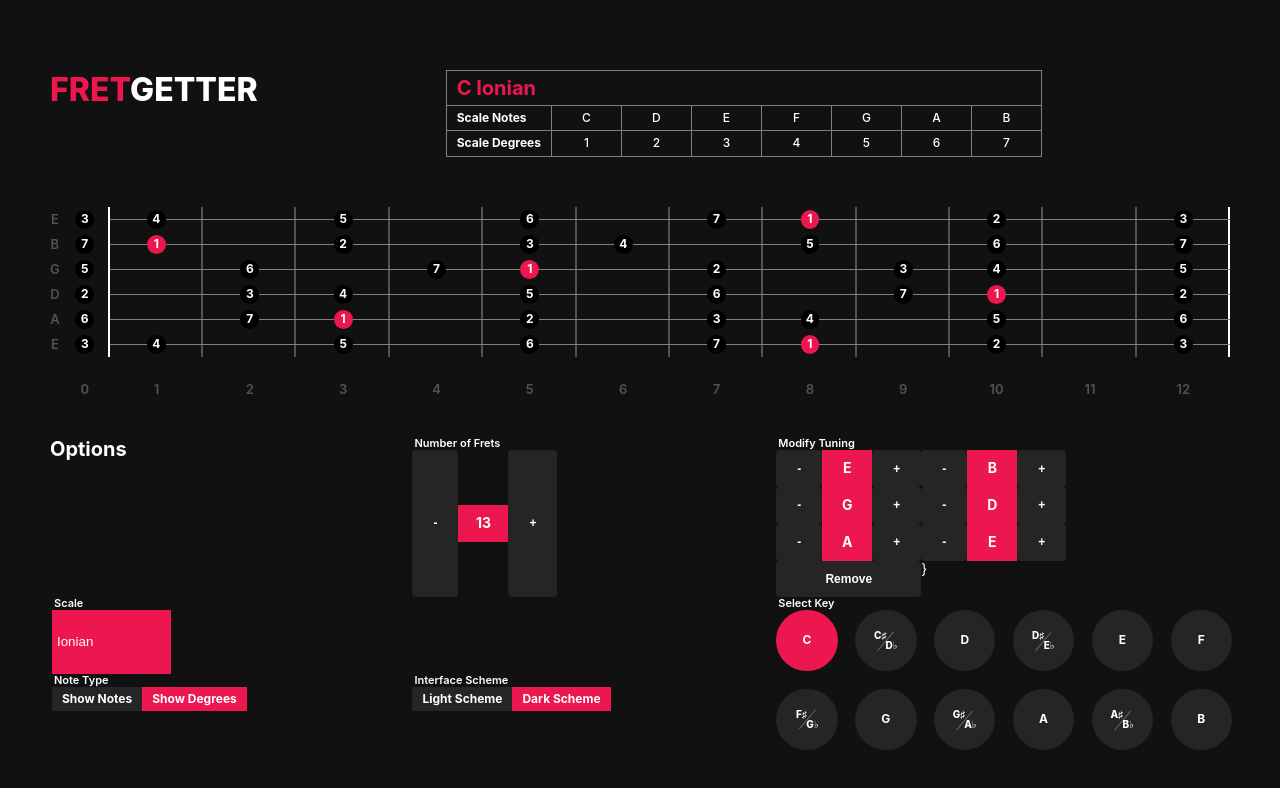
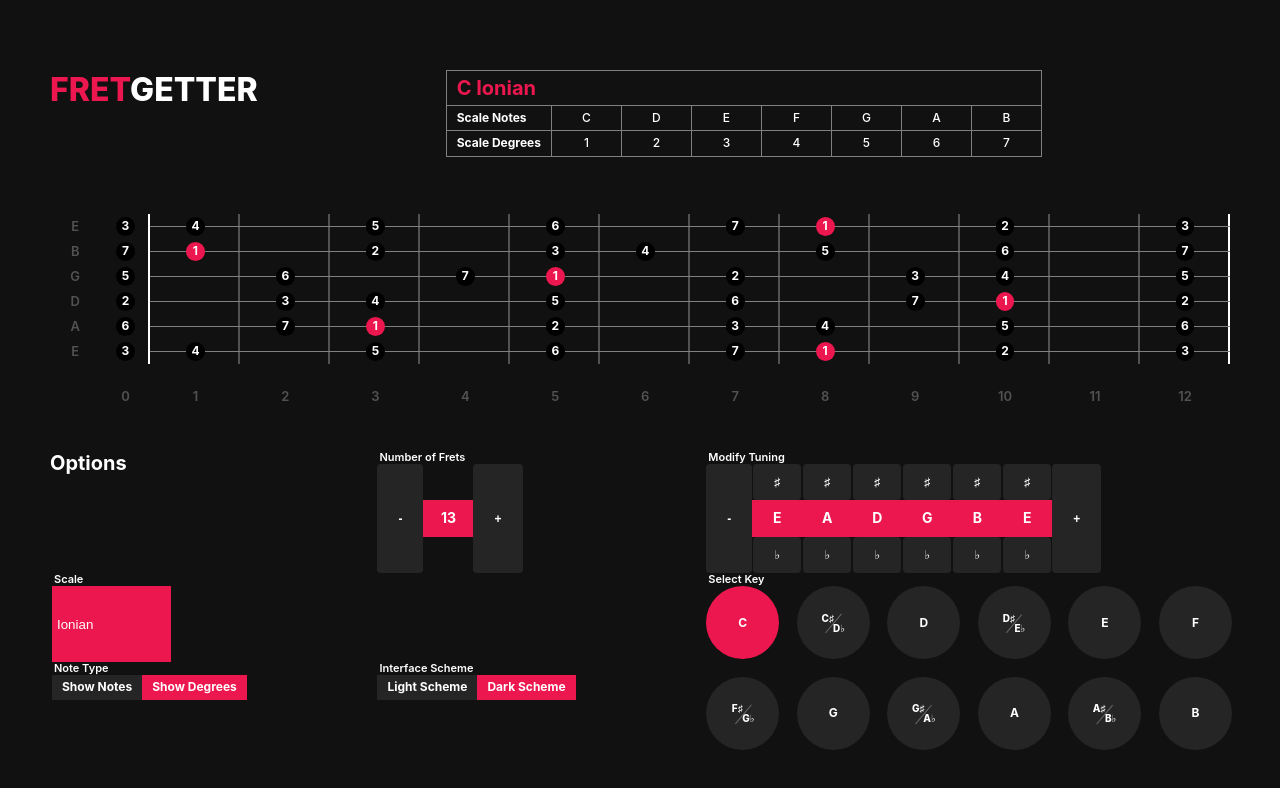
Before and after one commit to ryankbrown/fretboard-app, a React (Vite) app: page / in a window 1280 px wide. Shown: the top 788 px of the page. Built offline with nearby package versions, Linux system fonts and the light colour scheme.

Commit message:
fixed highlighting, corrected tuning ctrl order

```diff
--- a/src/App.jsx
+++ b/src/App.jsx
@@ -3,7 +3,7 @@
 import ControlPanel from './components/ControlPanel.jsx'
 import { tuning, chromatic_scale, scales, all_notes } from './resources/Data.jsx'
 import "./styles/App.scss"
-import { calcScaleData, calcFretboard } from './resources/Utils.jsx'
+import { calcScaleData, calcFretboard, calcTuners, getNoteObj } from './resources/Utils.jsx'
 
 // Test commit message
 // useState
@@ -24,17 +24,11 @@
 export default function App() {
 
 	console.clear();
-	// - - - DEFAULT SETTINGS - - - -
 
 	// * * *  TUNING * * *
 	const max_tuners = 8;
-	const initialTuning = tuning.map((note, i) => {
-		return	{
-			tunerId: i,
-			displayValue: note,
-			numValue: Object.values(all_notes).find((n) => n.name === note).indx
-		}
-	})
+
+	const initialTuning = calcTuners(tuning);
 
 	// Ids for tuner
 	const [highestTunerId, setHighestTunerId] = useState(initialTuning.length - 1);
@@ -50,7 +44,7 @@
 	};
 
 	const addTuner = () => {
-		if (allTuners.length < max_tuners) {
+		if (stringTuning.length < max_tuners) {
 			setTunersUpdate(prevAllTunersState => {
 				const newId = highestTunerId + 1;
 	            setHighestTunerId(newId);
@@ -60,7 +54,7 @@
 					{
 						tunerId: newId,
 						displayValue: 'C',
-						numValue: Object.values(all_notes).find((n) => n.name === 'C').indx
+						numValue: getNoteObj('C').indx
 					}
 				]
 			})
@@ -118,7 +112,7 @@
 	const key_list = Object.values(all_notes).map( note_obj => note_obj.name);
 
 	const app_style_attr = Object.entries(scales).reduce( (acc, [k, v] ) => {
-		acc[`--${k}`] = v.color;
+		acc[`--${v.id}`] = v.color;
 		return acc;
 	}, {})
 
@@ -129,11 +123,7 @@
 	return (
 		<>
 			<main
-				className={`
-					app-main-container
-					${interfaceScheme}
-					${`current-scale--${Object.values(scales).find(scale_obj => scale_obj.name === currentScale).id}`}
-				`}
+				className={`app-main-container ${interfaceScheme} ${`current-scale--${Object.values(scales).find(scale_obj => scale_obj.name === currentScale).id}`}`}
 				style={app_style_attr}
 			>
 				<h1 className="app-title">Fret<span className="app-title__white">Getter</span></h1>
@@ -185,7 +175,8 @@
 					tunerRemoveBtns={tunerRemoveBtns}
 					setTunerRemoveBtns={setTunerRemoveBtns}
 					removeTuner={removeTuner}
-					maxTuner={max_tuners}
+					maxTuners={max_tuners}
+					addTuner={addTuner}
 
 					interfaceScheme={interfaceScheme} setInterfaceScheme={setInterfaceScheme}
 					currentScale={currentScale} handleScaleSelection={handleScaleSelection}
--- a/src/components/ControlPanel.jsx
+++ b/src/components/ControlPanel.jsx
@@ -15,6 +15,8 @@
 export default function ControlPanel(props) {
 
 	const note_obj_from_name = name => Object.values(all_notes).find(note => note.name === name);
+
+	const reversedStringTuning = props.stringTuning.slice().reverse();
 
 	return (
 		<>
@@ -118,8 +120,13 @@
 					/>
 				</FieldGroup>
 
-				<FieldGroup selectorName="tuning" legendString="Modify Tuning">{
-					props.stringTuning.map( tuner => (
+				<FieldGroup selectorName="tuning" legendString="Modify Tuning">
+					<div className="control-panel__tuning-wrapper">
+						{ props.stringTuning.length < props.maxTuners && (
+							<button onClick={()=> props.setTunerRemoveBtns( prevValue => prevValue ? false : true )}>-</button>
+						)}
+						{
+							reversedStringTuning.map( tuner => (
 									<Tuner
 										key={tuner.tunerId}
 										tunerId={tuner.tunerId}
@@ -132,14 +139,14 @@
 										setStringTuning={props.setStringTuning}
 										tunerRemoveBtns={props.tunerRemoveBtns}
 									/>
-						))
+								)
+							)
 						}
-
-					{ props.stringTuning.length < props.max_tuners && <button onClick={props.addTuner}>Add</button> }
-					{ props.stringTuning.length > 1 && <button onClick={()=> props.setTunerRemoveBtns( prevValue => prevValue ? false : true )}>Remove</button> }
-
-				}</FieldGroup>
-
+						{ props.stringTuning.length > 1 && (
+							<button onClick={props.addTuner}>+</button>
+						)}
+					</div>
+				</FieldGroup>
 			</div>
 		</>
 	)
--- a/src/components/Stepper.jsx
+++ b/src/components/Stepper.jsx
@@ -1,9 +1,6 @@
 export default function Stepper(props) {
 	return (
-		<div className={`
-			input-group__stepper
-			input-group__stepper--${props.id}
-		`}>
+		<div className={`input-group__stepper input-group__stepper--${props.id}`}>
 			<button
 				className="input-group__stepper-btn input-group__stepper-btn--decrease"
 				onClick={ () => props.setValue( props.value - 1 ) }
--- a/src/components/Tuner.jsx
+++ b/src/components/Tuner.jsx
@@ -15,19 +15,20 @@
 	return (
 		<div className={`tuner-stepper tuner-stepper--${props.tunerId}`}>
 			<Stepper
-				id={`stepper-tuning--${props.tunerId}`}
-				key={`stepper-tuning--${props.tunerId}`}
+				id={`tuner-${props.tunerId}`}
+				key={`tuner-${props.tunerId}`}
 				value={props.numValue}
 				displayValue={props.displayValue}
-				decreaseString="-"
-				increaseString="+"
+				decreaseString="♭"
+				increaseString="♯"
 				setValue={ updateTuner }
 			/>
 			{
 				props.stringTuning.length > 1 && props.tunerRemoveBtns && (
 					<button
+						className="tuner-stepper__remove-btn"
 						onClick={ ()=> props.removeTuner(props.tunerId) }
-					>remove</button>
+					>x</button>
 				)
 			}
 		</div>
--- a/src/resources/Utils.jsx
+++ b/src/resources/Utils.jsx
@@ -1,12 +1,14 @@
 import { all_notes, chromatic_scale, scales } from "./Data";
+
+
+const getNoteObj = (name) => Object.values(all_notes).find(note => note.name === name);
+
 function calcScaleData(targetScaleKey = 'C', targetScale='Ionian') {
 
 	// Get the current scale index
 	const curr_key_idx = Object.values(all_notes).find( obj_val => obj_val.name === targetScaleKey).indx;
 
 	const curr_scale_obj = Object.values(scales).find( scale_obj => scale_obj.name === targetScale)
-
-	// const curr_scale_obj = scales[targetScale];
 
 	// Input the first
 	const scale_vals = [];
@@ -15,7 +17,7 @@
 	for (let i = 0; i < curr_scale_obj.steps.length; i++) {
 
 		const note_name = chromatic_scale[scale_acc % chromatic_scale.length];
-		const note_obj = Object.values(all_notes).find( note_obj => note_obj.name === note_name);
+		const note_obj = getNoteObj(note_name)
 
 		scale_vals.push({
 			note: note_name,
@@ -46,8 +48,7 @@
 
 
 			// Get the fret note name
-			const note_obj = Object.values(all_notes).find( note_obj => note_obj.name === chromatic_scale[fret_indx]
-			);
+			const note_obj = getNoteObj(chromatic_scale[fret_indx])
 
 			const is_note_in_scale = scaleData.some( scale_obj => scale_obj.note === note_obj.name);
 			const notes_scale_degree = scaleData.find( scale_obj => scale_obj.note === note_obj.name);
@@ -68,4 +69,16 @@
 	return fretboard_data;
 }
 
-export { calcScaleData, calcFretboard }
+
+
+
+const calcTuners = (tuner_note_arr) => tuner_note_arr.map((note, i) => (
+	{
+		tunerId: i,
+		displayValue: note,
+		numValue: getNoteObj(note).indx
+	}
+))
+
+
+export { calcScaleData, calcFretboard, calcTuners, getNoteObj }
--- a/src/styles/ControlPanel.scss
+++ b/src/styles/ControlPanel.scss
@@ -47,7 +47,6 @@
 		display: grid;
 		grid-template-columns: repeat(2, max-content);
 
-
 		.input-group__label {
 			font-weight: bold;
 			display: flex;
@@ -79,11 +78,9 @@
 				grid-area: #{$s};
 			}
 		}
-	}
 
-	&__fieldset--key {
+		&--key {
 			width: 100%;
-
 			grid-template-areas:
 				"label"
 				"keywrapper"
@@ -116,18 +113,7 @@
 				}
 			}
 		}
-
-	&__legend--key {
-		grid-area: label;
-	}
-	&__key-wrapper {
-		grid-area: keywrapper;
-		display: grid;
-		grid-template-columns: repeat(3, 1fr);
-		grid-gap: 1.75rem;
-	}
-
-	&__fieldset--scale {
+		&--scale {
 			select {
 				display: block;
 				width: 100%;
@@ -137,7 +123,37 @@
 		}
 	}
 
+	&__legend {
+		&--key {
+			grid-area: label;
+		}
+	}
+	&__key-wrapper {
+		grid-area: keywrapper;
+		display: grid;
+		grid-template-columns: repeat(3, 1fr);
+		grid-gap: 1.75rem;
+	}
+	&__tuning-wrapper {
+		width: 100%;
+		display: flex;
+		// display: grid;
+		// grid-template-columns: repeat(auto-fit, minmax(0, 1fr));
+		// grid-template-rows: 1fr;
+		// grid-auto-columns: min-content;
 
+	}
+}
+
+.tuner-stepper {
+	.input-group__stepper {
+		grid-template-areas:
+			"increase"
+			"value"
+			"decrease"
+		;
+	}
+}
 
 .input-group {
 	&__label, &__input {
@@ -154,8 +170,6 @@
 	&:has(input:checked) &__label {
 		background: var(--primary-highlight-color);
 	}
-
-
 
 	&__stepper {
 		width: 100%;
@@ -201,6 +215,6 @@
 	}
 	&:focus,
 	&:focus-visible {
-		// outline: 4px auto -webkit-focus-ring-color;
+		outline: 4px auto var(--primary-highlight-color);
 	}
 }
--- a/src/styles/Fretboard.scss
+++ b/src/styles/Fretboard.scss
@@ -1,6 +1,5 @@
 @use './variables.scss' as *;
 
-// $orientation-change: 800px;
 
 .fretboard {
 
@@ -24,15 +23,11 @@
 	justify-content: center;
 	align-items: center;
 
-
-
 	@media (width >= $orientation-change) {
-
-
 		width: clamp( 20rem, 100%, 400rem);
 		height: clamp( 20rem, 50%, 70rem);
 
-		grid-template-columns: min-content minmax(5rem, min-content) repeat(calc(var(--num-frets) - 1), minmax(0, 1fr));
+		grid-template-columns: 5ch minmax(5rem, min-content) repeat(calc(var(--num-frets) - 1), minmax(0, 1fr));
 		grid-template-rows: repeat( var(--num-strings), minmax(0, 1fr)) minmax(5rem, min-content);
 
 		@media (orientation: portrait) {
```
Also changed, not shown: src/components/FieldGroup.jsx (+2 -8 lines). Lines whose indentation alone changed are shown as unchanged.
